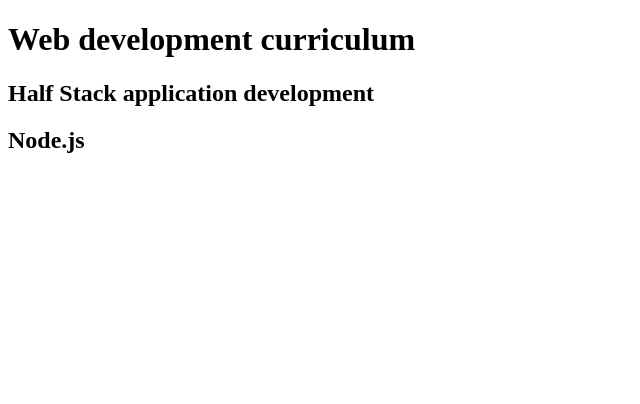
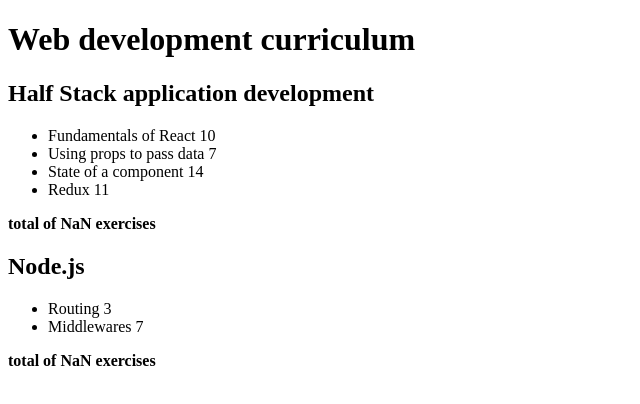
Before and after one commit to angwenfelicia/fullstackopen, a React (Vite) app in the folder part2/courseinfo/: page / in a window 1280 px wide. Shown: the top 404 px of the page, without its empty margins (0-640 px from the left). Built offline with nearby package versions, Linux system fonts and the light colour scheme.

Commit message:
part 2.4 in progress

```diff
--- a/part2/courseinfo/src/App.jsx
+++ b/part2/courseinfo/src/App.jsx
@@ -1,10 +1,23 @@
-//exercise part 2.4 in progress
+//exercise part 2.4 in progress:
+//reduce, total still NaN
 
 const Header = (props) => {
+  const total = props.courses.reduce((a, v) =>
+    a + v.exercises, 0
+  )
+
   const headerName = props.courses.map( x =>
-    <h2 key={x.id}>
-      {x.name}
-    </h2>
+    <div key={x.id}>
+      <h2>{x.name}</h2>
+      <ul>
+        {x.parts.map(part =>
+          <li key={part.id}>
+            {part.name} {part.exercises}
+          </li>
+        )}
+      </ul>
+      <b>total of {total} exercises</b>
+    </div>
   )
 
   return headerName
```
